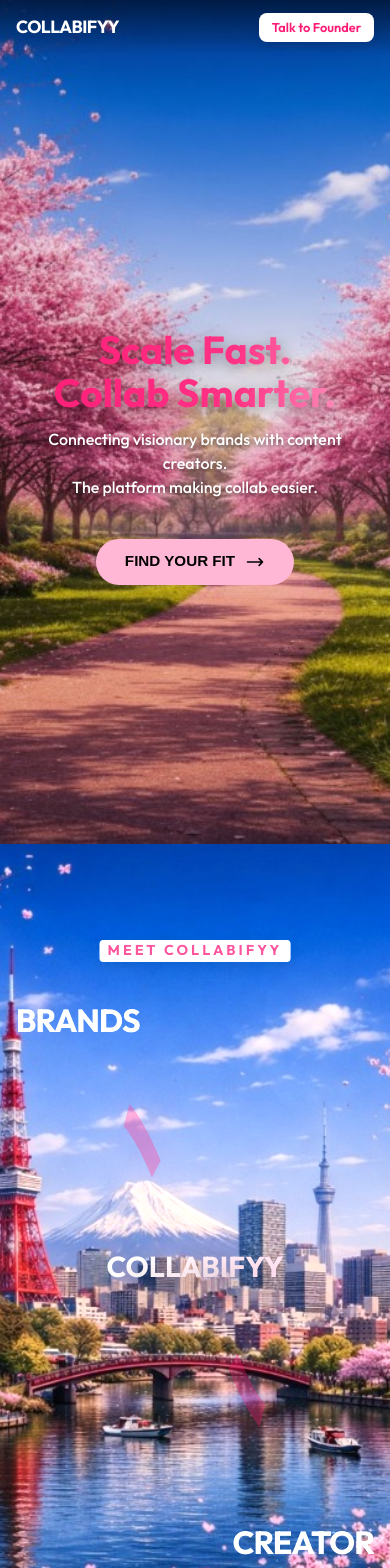
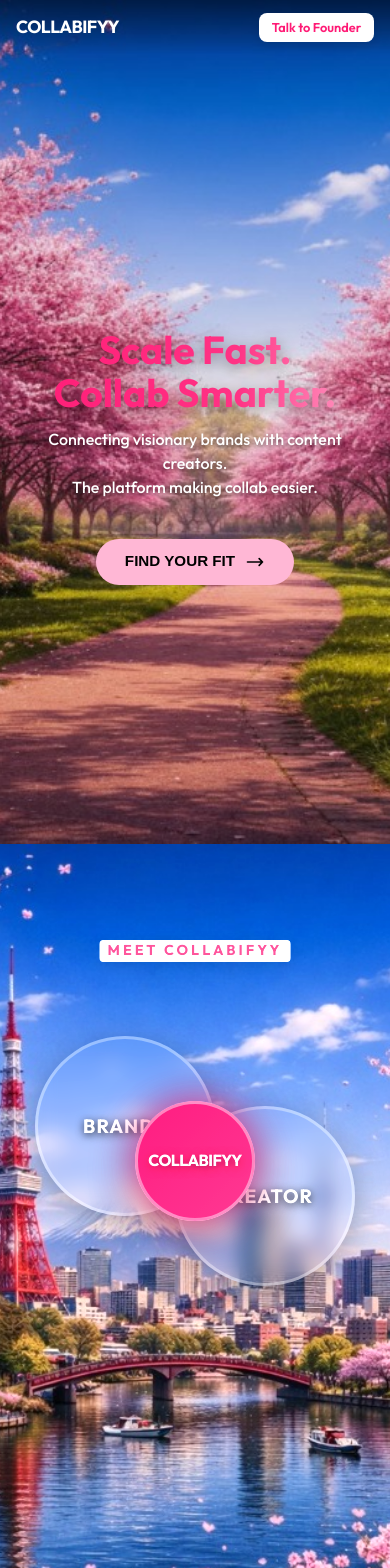
Before and after one commit to COLLABIFYY/Collabifyy, a React (Vite) app: page / in a window 390 px wide. Shown: the top 1568 px of the page. Built offline with nearby package versions, Linux system fonts and the light colour scheme.

Commit message:
feat: Implement mobile Venn diagram layout for Meet section

```diff
--- a/src/components/MeetSection.css
+++ b/src/components/MeetSection.css
@@ -301,3 +301,147 @@
         opacity: 0.3;
     }
 }
+
+/* Desktop/Mobile Visibility Toggle */
+.mobile-only {
+    display: none;
+}
+
+.desktop-only {
+    display: block;
+}
+
+@media (max-width: 768px) {
+    .mobile-only {
+        display: block;
+    }
+
+    .desktop-only {
+        display: none;
+    }
+}
+
+/* Mobile Venn Diagram Styles */
+.meet-venn-mobile {
+    padding: 12rem 0 4rem;
+}
+
+.venn-container {
+    position: relative;
+    width: 100%;
+    max-width: 320px;
+    height: 360px;
+    margin: 0 auto;
+}
+
+.venn-circle {
+    position: absolute;
+    width: 200px;
+    height: 200px;
+    border-radius: 50%;
+    display: flex;
+    align-items: center;
+    justify-content: center;
+    backdrop-filter: blur(10px);
+    -webkit-backdrop-filter: blur(10px);
+    border: 3px solid rgba(255, 255, 255, 0.3);
+    background: rgba(255, 255, 255, 0.05);
+    box-shadow: 0 8px 32px rgba(0, 0, 0, 0.3);
+}
+
+.venn-left {
+    left: 0;
+    top: 0;
+}
+
+.venn-right {
+    right: 0;
+    bottom: 0;
+    top: auto;
+}
+
+.venn-text {
+    font-family: var(--font-main);
+    font-size: 1.4rem;
+    font-weight: 800;
+    color: #fff;
+    text-transform: uppercase;
+    letter-spacing: 1px;
+    text-shadow: 0 2px 8px rgba(0, 0, 0, 0.8);
+    z-index: 2;
+}
+
+.venn-intersection {
+    position: absolute;
+    left: 50%;
+    top: 50%;
+    transform: translate(-50%, -50%);
+    width: 140px;
+    height: 140px;
+    border-radius: 50%;
+    background: linear-gradient(135deg, #ff1a75 0%, #ff3385 100%);
+    display: flex;
+    align-items: center;
+    justify-content: center;
+    z-index: 10;
+    box-shadow:
+        0 0 30px rgba(255, 26, 117, 0.6),
+        0 10px 40px rgba(0, 0, 0, 0.4);
+    border: 3px solid rgba(255, 255, 255, 0.4);
+    animation: pulsePink 3s ease-in-out infinite;
+}
+
+.venn-center-text {
+    font-family: var(--font-main);
+    font-size: 1.2rem;
+    font-weight: 800;
+    color: #fff;
+    text-transform: uppercase;
+    letter-spacing: -0.5px;
+    text-align: center;
+    line-height: 1.2;
+    text-shadow: 0 2px 10px rgba(0, 0, 0, 0.5);
+    padding: 0 0.5rem;
+}
+
+@keyframes pulsePink {
+
+    0%,
+    100% {
+        box-shadow:
+            0 0 30px rgba(255, 26, 117, 0.6),
+            0 10px 40px rgba(0, 0, 0, 0.4);
+    }
+
+    50% {
+        box-shadow:
+            0 0 50px rgba(255, 26, 117, 0.9),
+            0 10px 50px rgba(0, 0, 0, 0.5);
+    }
+}
+
+/* Adjust circles for smaller screens */
+@media (max-width: 428px) {
+    .venn-container {
+        max-width: 320px;
+        height: 250px;
+    }
+
+    .venn-circle {
+        width: 180px;
+        height: 180px;
+    }
+
+    .venn-text {
+        font-size: 1.2rem;
+    }
+
+    .venn-intersection {
+        width: 120px;
+        height: 120px;
+    }
+
+    .venn-center-text {
+        font-size: 1rem;
+    }
+}
--- a/src/components/MeetSection.jsx
+++ b/src/components/MeetSection.jsx
@@ -12,7 +12,8 @@
             <div className="meet-container">
                 <h2 className="meet-subtitle">MEET COLLABIFYY</h2>
 
-                <div className="meet-split-layout">
+                {/* Desktop Layout */}
+                <div className="meet-split-layout desktop-only">
                     {/* Brands Row */}
                     <div className="meet-row brands-row">
                         <span className="meet-large-text">BRANDS</span>
@@ -38,6 +39,26 @@
                     </div>
                 </div>
 
+                {/* Mobile Venn Diagram Layout */}
+                <div className="meet-venn-mobile mobile-only">
+                    <div className="venn-container">
+                        {/* Left Circle - Brands */}
+                        <div className="venn-circle venn-left">
+                            <span className="venn-text">BRANDS</span>
+                        </div>
+
+                        {/* Right Circle - Creator */}
+                        <div className="venn-circle venn-right">
+                            <span className="venn-text">CREATOR</span>
+                        </div>
+
+                        {/* Intersection - Collabifyy */}
+                        <div className="venn-intersection">
+                            <span className="venn-center-text">COLLABIFYY</span>
+                        </div>
+                    </div>
+                </div>
+
             </div>
         </section>
     );
```
